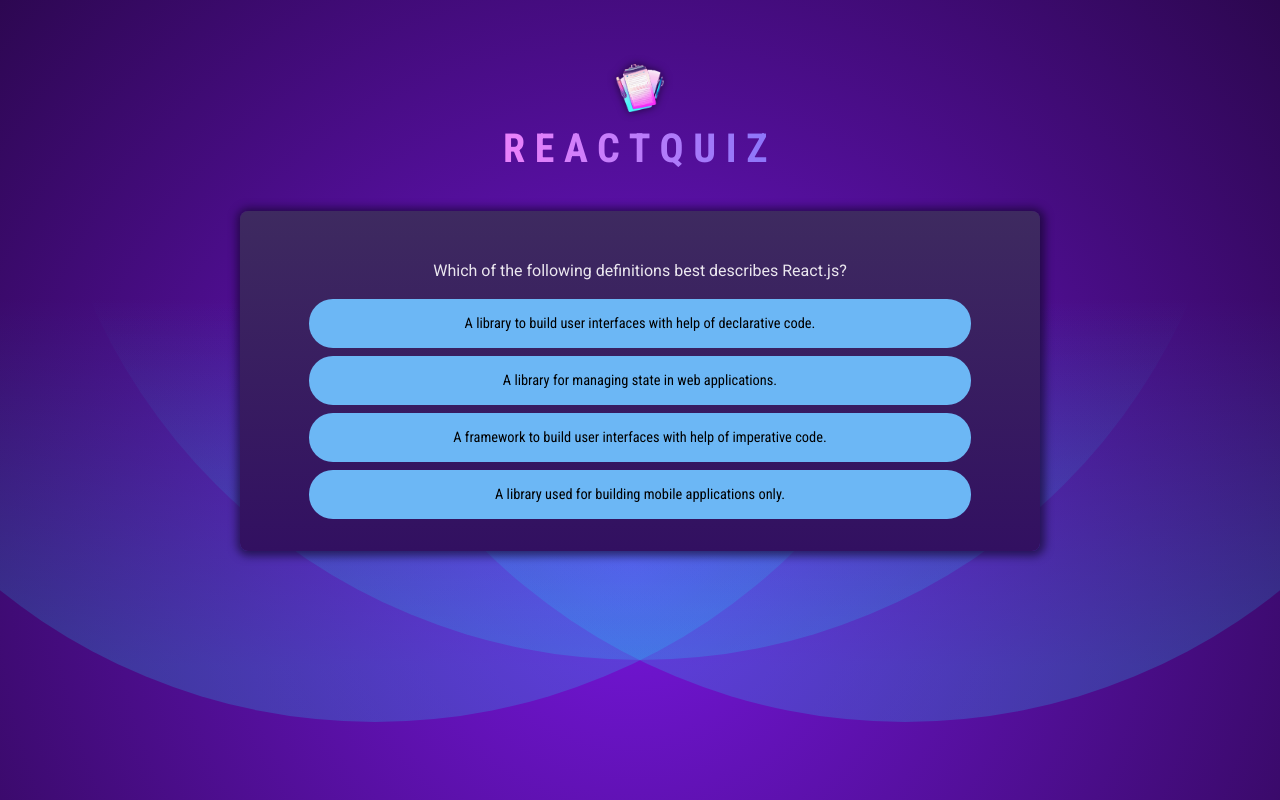
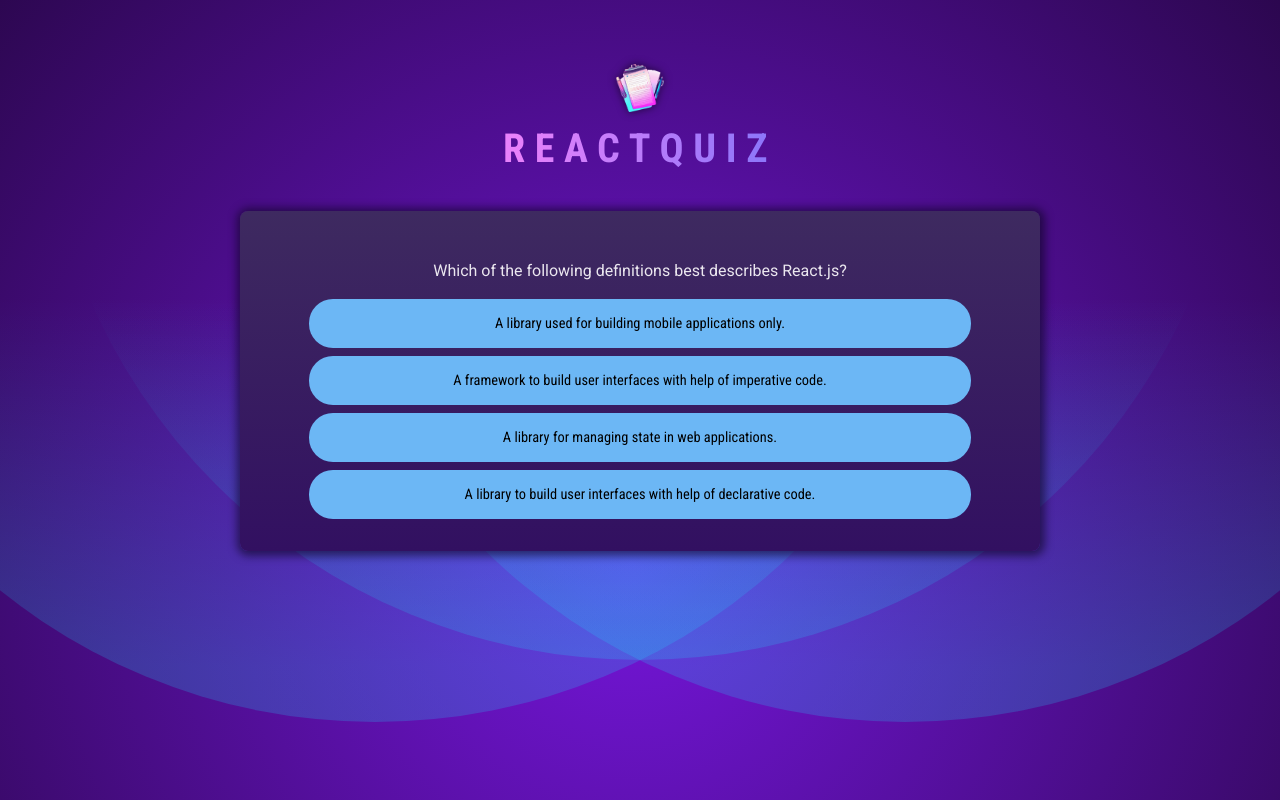
Before and after one commit to SMToad/Quiz, a React (Vite) app: page / in a window 1280 px wide. Built offline with nearby package versions, Linux system fonts and the light colour scheme.

Commit message:
Added the base of the shuffled questions and the ending screen.

```diff
--- a/src/components/Quiz.jsx
+++ b/src/components/Quiz.jsx
@@ -1,11 +1,14 @@
 import { useState } from "react";
 
 import QUESTIONS from "../questions.js";
+import quizCompleteImage from "../assets/quiz-complete.png";
 
 export default function Quiz(){
     const [userAnswers, setUserAnswers] = useState([]);
 
     const activeQuestionIndex = userAnswers.length;
+    const activeQuestion = QUESTIONS[activeQuestionIndex];
+    const quizIsComplete = activeQuestionIndex === QUESTIONS.length;
 
     function handleSelectAnswer(selectedAnswer) {
         setUserAnswers((prevAnswers) => {
@@ -13,12 +16,24 @@
         });
     }
 
+    if(quizIsComplete) {
+        return (
+            <div id="summary">
+                <img src={quizCompleteImage} alt="Trophy icon"/>
+                <h2>Quiz completed</h2>
+            </div>
+        );
+    }
+
+    const shuffledAnswers = [...activeQuestion.answers];
+    shuffledAnswers.sort(() => Math.random() - 0.5);
+
     return (
         <div id="quiz">
             <div id="question">
-                <p>{QUESTIONS[activeQuestionIndex].text}</p>
+                <p>{activeQuestion.text}</p>
                 <ul id="answers">
-                    {QUESTIONS[activeQuestionIndex].answers.map(answer => (
+                    {shuffledAnswers.map(answer => (
                         <li key={answer} className="answer">
                             <button onClick={() => handleSelectAnswer(answer)}>
                                 {answer}
```
